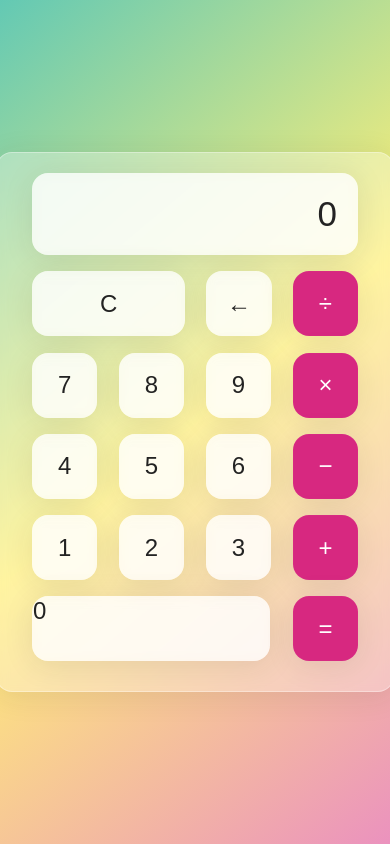
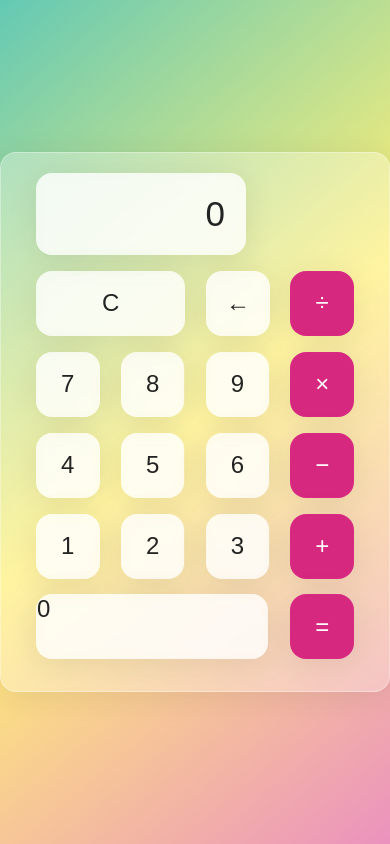
Before and after one commit to Ahmed-3bdulrahman/our-calculator, a plain HTML site: page index.html in a window 390 px wide. Drawn offline with Linux system fonts and the light colour scheme.

Commit message:
a new change

```diff
--- a/style.css
+++ b/style.css
@@ -102,3 +102,9 @@ body {
 .triple {
     flex-basis: 73%;
 }
+
+@media (max-width: 412px) {
+    .screen{
+        width: 210px;
+    }
+}
```
